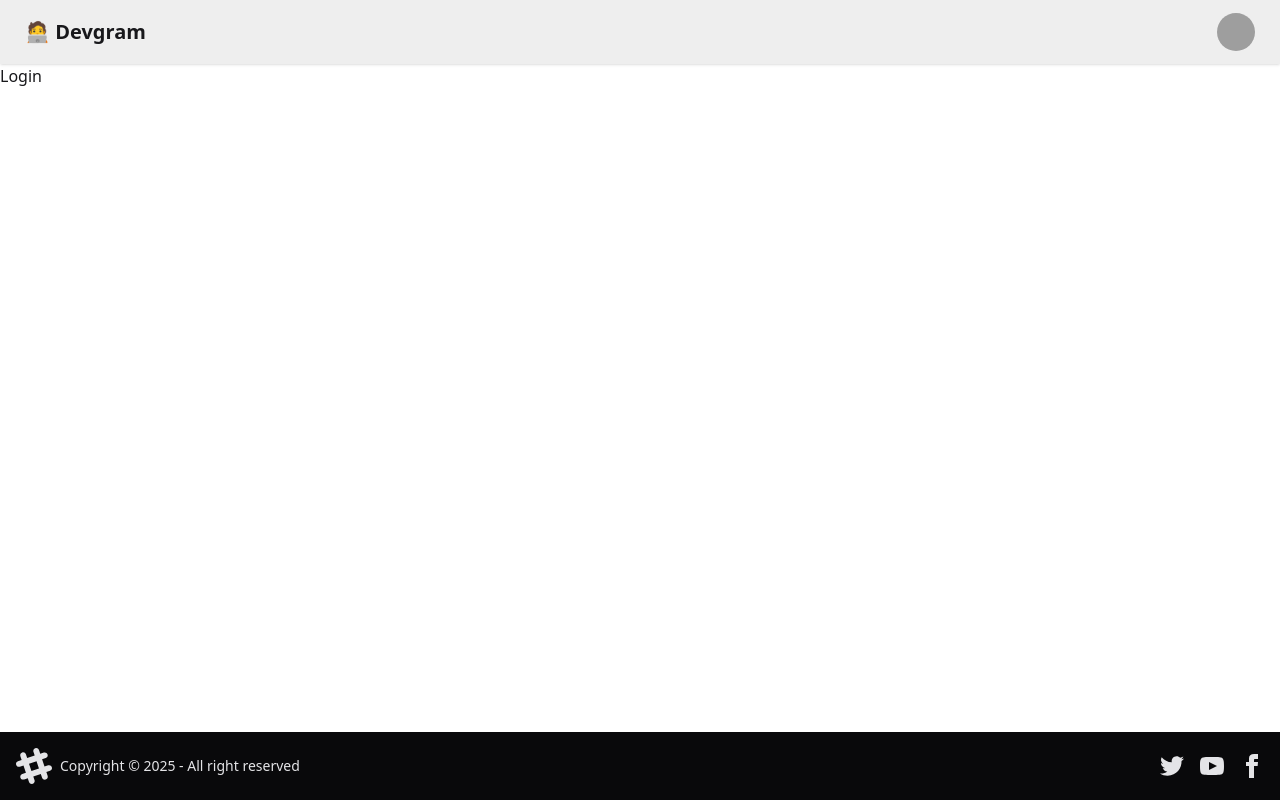
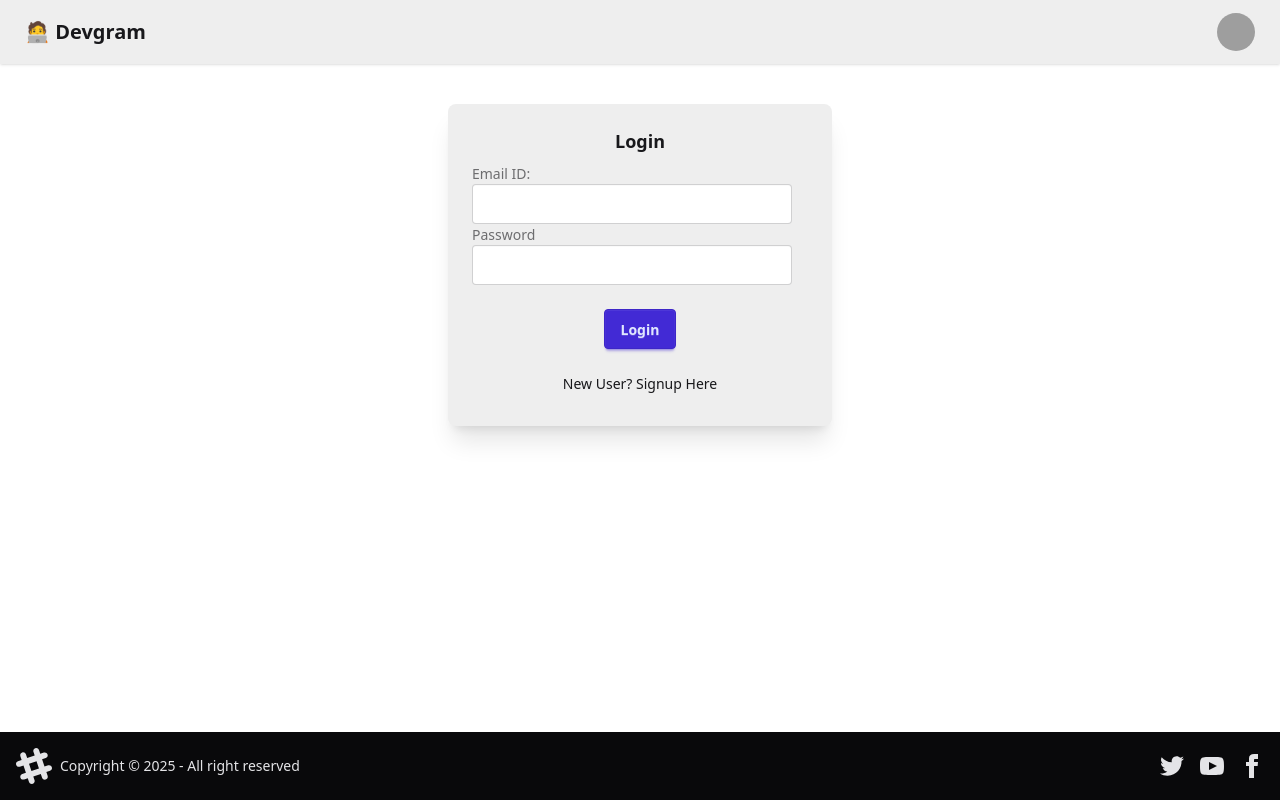
Before and after one commit to Hareesh7036/devgram_web, a React (Vite) app: page /login in a window 1280 px wide. Built offline with nearby package versions, Linux system fonts and the light colour scheme; grey boxes are pictures that could not be loaded.

Commit message:
feat: implement login page and integrte login api

```diff
--- a/package.json
+++ b/package.json
@@ -11,6 +11,7 @@
   },
   "dependencies": {
     "@tailwindcss/vite": "^4.1.14",
+    "axios": "^1.12.2",
     "react": "^19.1.1",
     "react-dom": "^19.1.1",
     "react-router-dom": "^7.9.4",
--- a/src/App.tsx
+++ b/src/App.tsx
@@ -1,6 +1,7 @@
 import { BrowserRouter, Route, Routes } from "react-router-dom";
 import "./App.css";
 import Body from "./components/body";
+import Login from "./components/login";
 
 function App() {
   return (
@@ -9,7 +10,7 @@
         <Routes>
           <Route path="/" element={<Body />}>
             <Route path="home" element={<div>Home</div>} />
-            <Route path="login" element={<div>Login</div>} />
+            <Route path="login" element={<Login />} />
             <Route path="signup" element={<div>Sign Up</div>} />
             <Route path="*" element={<div>404 Not Found</div>} />
           </Route>
--- /dev/null
+++ b/src/components/login.tsx
@@ -0,0 +1,143 @@
+import { useState } from "react";
+import axios from "axios";
+// import { useDispatch } from "react-redux";
+// import { addUser } from "../utils/userSlice";
+import { useNavigate } from "react-router-dom";
+import { BASE_URL } from "../utils/constants";
+
+const Login = () => {
+  const [emailId, setEmailId] = useState("");
+  const [password, setPassword] = useState("");
+  const [firstName, setFirstName] = useState("");
+  const [lastName, setLastName] = useState("");
+  const [isLoginForm, setIsLoginForm] = useState(true);
+  const [error, setError] = useState("");
+  //   const dispatch = useDispatch();
+  const navigate = useNavigate();
+
+  const handleLogin = async () => {
+    try {
+      const res = await axios.post(
+        "http://localhost:8080/login",
+        {
+          emailId,
+          password,
+        },
+        { withCredentials: true }
+      );
+      //   dispatch(addUser(res.data));
+      console.log(res.data);
+      return navigate("/");
+    } catch (err) {
+      if (axios.isAxiosError(err)) {
+        // Safe to access response
+        setError(err?.response?.data || "Something went wrong");
+      } else if (err instanceof Error) {
+        // Generic JS error
+        console.log(err.message);
+      }
+    }
+  };
+
+  const handleSignUp = async () => {
+    try {
+      const res = await axios.post(
+        BASE_URL + "/signup",
+        { firstName, lastName, emailId, password },
+        { withCredentials: true }
+      );
+      console.log(res.data);
+      //   dispatch(addUser(res.data.data));
+      return navigate("/profile");
+    } catch (err) {
+      if (axios.isAxiosError(err)) {
+        // Safe to access response
+        setError(err?.response?.data || "Something went wrong");
+      } else if (err instanceof Error) {
+        // Generic JS error
+        console.log(err.message);
+      }
+    }
+  };
+
+  return (
+    <div className="flex justify-center my-10">
+      <div className="card bg-base-300 w-96 shadow-xl">
+        <div className="card-body">
+          <h2 className="card-title justify-center">
+            {isLoginForm ? "Login" : "Sign Up"}
+          </h2>
+          <div>
+            {!isLoginForm && (
+              <>
+                <label className="form-control w-full max-w-xs my-2">
+                  <div className="label">
+                    <span className="label-text">First Name</span>
+                  </div>
+                  <input
+                    type="text"
+                    value={firstName}
+                    className="input input-bordered w-full max-w-xs"
+                    onChange={(e) => setFirstName(e.target.value)}
+                  />
+                </label>
+                <label className="form-control w-full max-w-xs my-2">
+                  <div className="label">
+                    <span className="label-text">Last Name</span>
+                  </div>
+                  <input
+                    type="text"
+                    value={lastName}
+                    className="input input-bordered w-full max-w-xs"
+                    onChange={(e) => setLastName(e.target.value)}
+                  />
+                </label>
+              </>
+            )}
+            <label className="form-control w-full max-w-xs my-2">
+              <div className="label">
+                <span className="label-text">Email ID:</span>
+              </div>
+              <input
+                type="text"
+                value={emailId}
+                className="input input-bordered w-full max-w-xs"
+                onChange={(e) => setEmailId(e.target.value)}
+              />
+            </label>
+            <label className="form-control w-full max-w-xs my-2">
+              <div className="label">
+                <span className="label-text">Password</span>
+              </div>
+              <input
+                type="password"
+                value={password}
+                className="input input-bordered w-full max-w-xs"
+                onChange={(e) => setPassword(e.target.value)}
+              />
+            </label>
+          </div>
+          <p className="text-red-500">{error}</p>
+          <div className="card-actions justify-center m-2">
+            <button
+              className="btn btn-primary"
+              onClick={isLoginForm ? handleLogin : handleSignUp}
+            >
+              {isLoginForm ? "Login" : "Sign Up"}
+            </button>
+          </div>
+
+          <p
+            className="m-auto cursor-pointer py-2"
+            onClick={() => setIsLoginForm((value) => !value)}
+          >
+            {isLoginForm
+              ? "New User? Signup Here"
+              : "Existing User? Login Here"}
+          </p>
+        </div>
+      </div>
+    </div>
+  );
+};
+export default Login;
--- /dev/null
+++ b/src/utils/constants.ts
@@ -0,0 +1,2 @@
+export const BASE_URL =
+  location.hostname === "localhost" ? "http://localhost:8080" : "/api";
```
Also changed, not shown: 1 other file (tests, documents, lock files or other folders).
